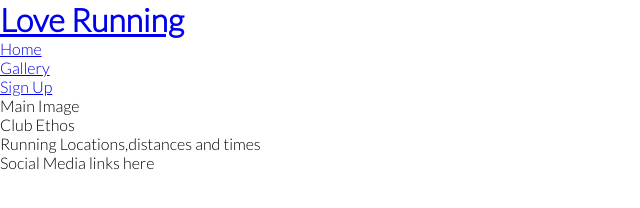
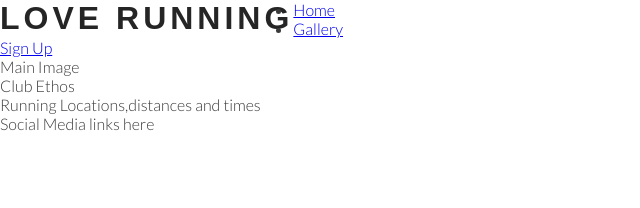
Before and after one commit to FiMcMahon/love-running, a plain HTML site: page index.html in a window 1280 px wide. Shown: the whole page, without its empty margins (0-640 px from the left). Drawn offline with Linux system fonts and the light colour scheme.

Commit message:
Added style for logo and headings

```diff
--- a/assets/css/style.css
+++ b/assets/css/style.css
@@ -9,4 +9,18 @@
 body{
     font-family:Lato, sans-serif;
     font-weight:300;
+    color:#3a3a3a;
 }
+
+/*heading and logo styles*/
+h1,h2 {
+    font-family: oswold, sans-serif;
+    text-transform: uppercase;
+    letter-spacing: 4px;
+    color:#252525;
+}
+
+#logo{
+    float:left;
+    font-size:200%;
+}
--- a/index.html
+++ b/index.html
@@ -15,7 +15,7 @@
 <body>
     <header>
         <a href="index.html">
-            <h1>Love Running</h1>
+            <h1 id="logo">Love Running</h1>
         </a>
         <nav>
             <ul>
```
